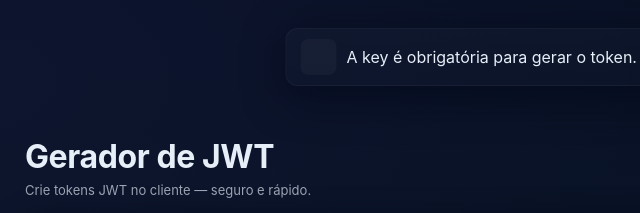
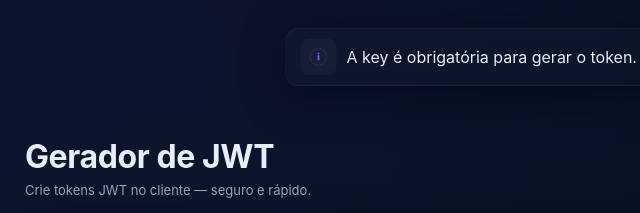
Before and after one commit to densyy/jwt-builder, a plain HTML site: page index.html in a window 1280 px wide. Both pictures are taken after a click on the button "Gerar Token". Shown: the top 213 px of the page, 155-795 px from the left. Drawn offline with Linux system fonts and the light colour scheme.

Commit message:
fix: corrige layout

```diff
--- a/index.css
+++ b/index.css
@@ -84,6 +84,7 @@ textarea {
   font-size: 14px;
   outline: none;
   box-shadow: 0 4px 14px rgba(2, 6, 23, 0.5);
+  resize: none;
 }
 
 textarea::placeholder,
@@ -225,6 +226,12 @@ input::placeholder {
   font-weight: 700
 }
 
+.alert-icon svg {
+  width: 20px;
+  height: 20px;
+  display: block
+}
+
 .alert-message {
   flex: 1;
   color: #e6eef8
--- a/index.html
+++ b/index.html
@@ -10,7 +10,13 @@
   <main class="app">
     <div id="alert" class="alert" role="alert" aria-hidden="true" hidden>
       <div class="alert-content">
-        <div id="alertIcon" class="alert-icon" aria-hidden="true"></div>
+        <div id="alertIcon" class="alert-icon" aria-hidden="true">
+          <svg viewBox="0 0 24 24" fill="none" xmlns="http://www.w3.org/2000/svg" aria-hidden="true">
+            <circle cx="12" cy="12" r="10" stroke="currentColor" stroke-opacity="0.18" stroke-width="1.5" fill="none" />
+            <path d="M11 10h2v6h-2z" fill="currentColor" />
+            <path d="M11 7h2v2h-2z" fill="currentColor" />
+          </svg>
+        </div>
         <div id="alertMessage" class="alert-message"></div>
         <button id="alertClose" class="alert-close" aria-label="Fechar">×</button>
       </div>
```
